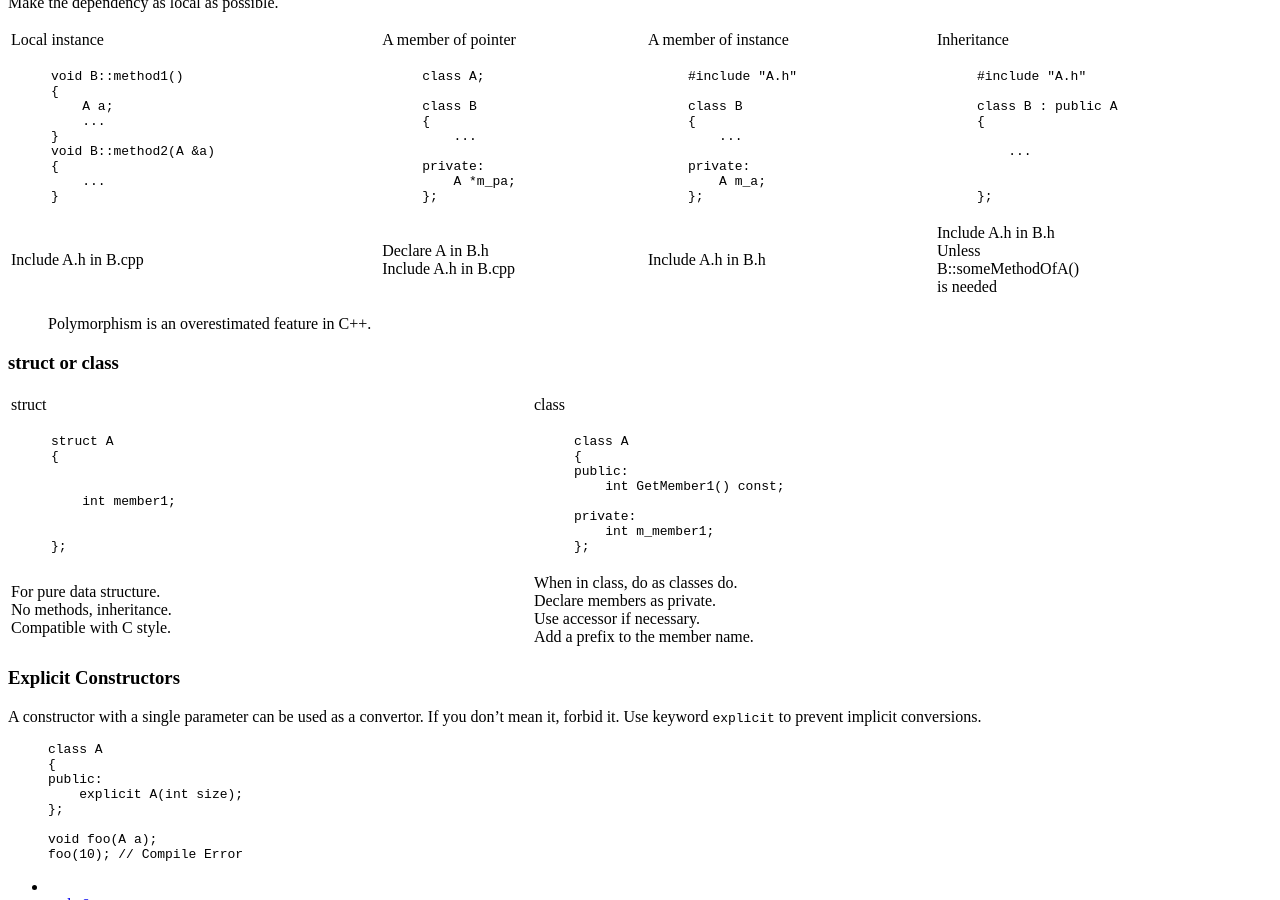
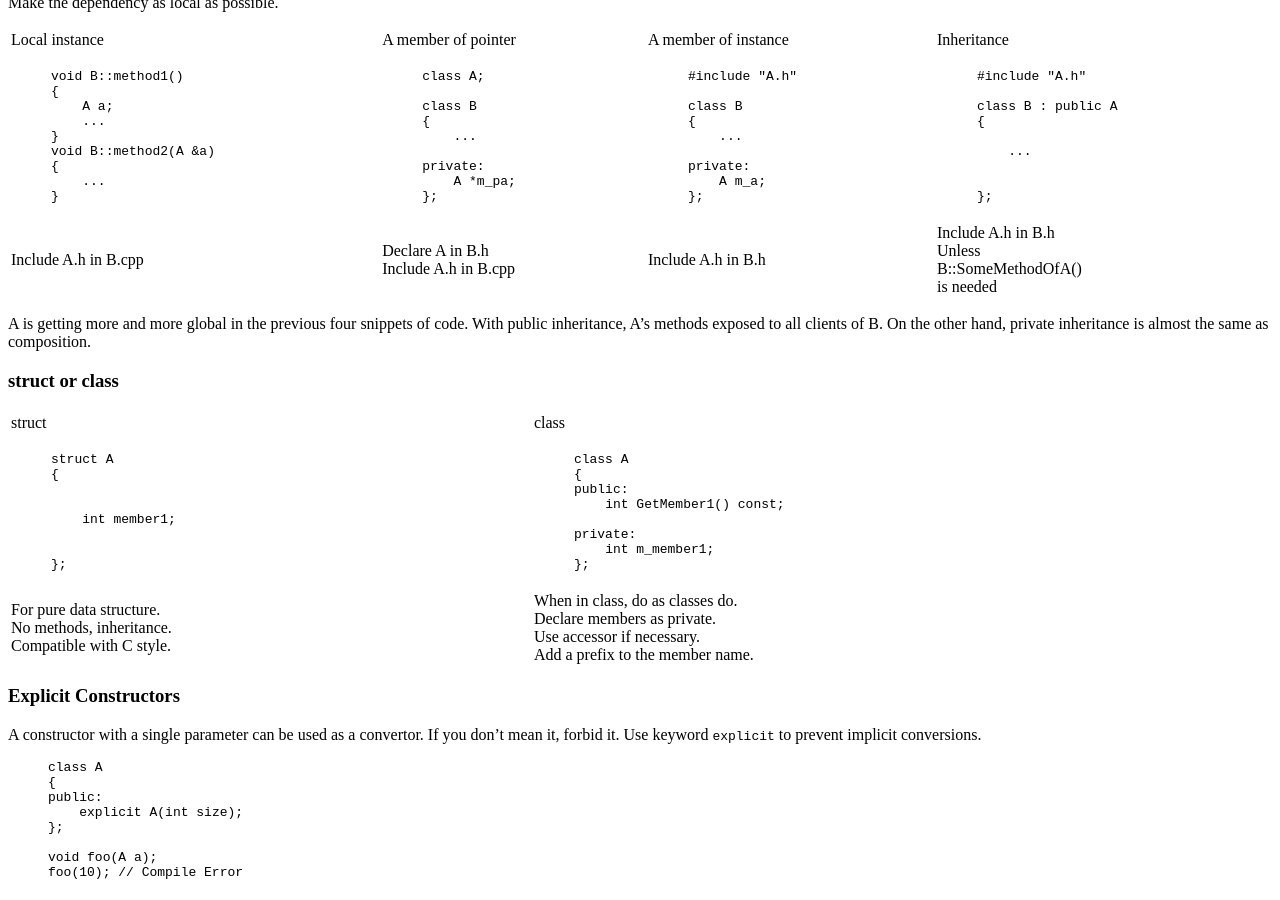
Before and after one commit to while2/while2.github.io, a Jekyll site: the page built from _posts/2014-10-10-code-of-coding.md, in a window 1280 px wide and 900 px high, scrolled down 5939 px. Built offline with Jekyll 4.4.1, drawn with Linux system fonts in a browser that asks for light colours; formulas are drawn with MathJax 3; comment, search, counter and statistics services are not loaded.

Commit message:
inheritance

```diff
--- a/_posts/2014-10-10-code-of-coding.md
+++ b/_posts/2014-10-10-code-of-coding.md
@@ -578,14 +578,14 @@
 <td> Include A.h in B.h </td>
 <td> Include A.h in B.h <br>
 Unless <br>
-B::someMethodOfA() <br>
+B::SomeMethodOfA() <br>
 is needed
 </td>
 </tr>
 </tbody>
 </table>
 
-> Polymorphism is an overestimated feature in C++.
+A is getting more and more global in the previous four snippets of code. With public inheritance, A's methods exposed to all clients of B. On the other hand, private inheritance is almost the same as composition.
 
 ### struct or class
 <table width = "100%">
```
